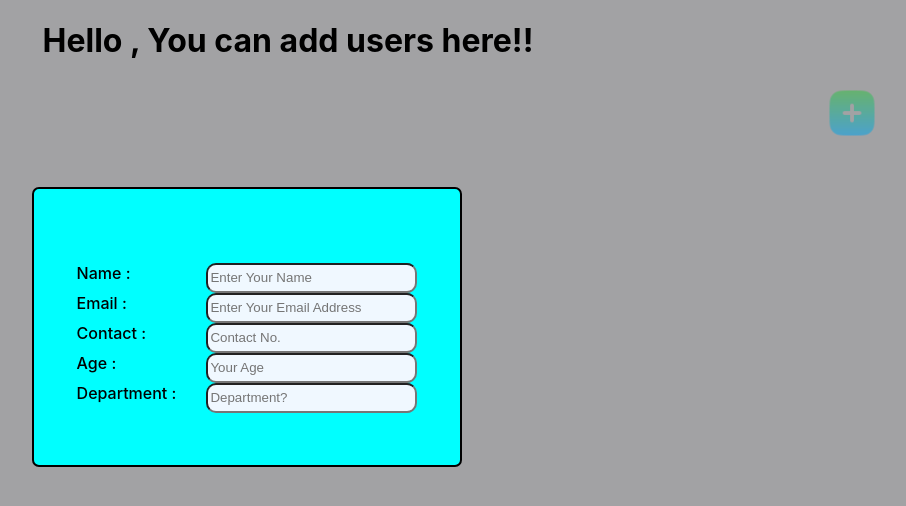
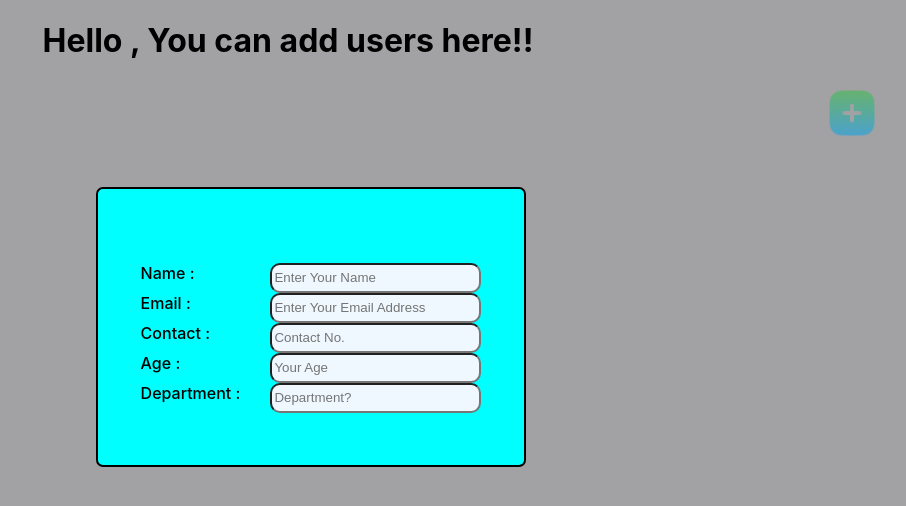
Before and after one commit to Shoyohazy/Redux_Projects, a React (Create React App) app in the folder user-management/: page / in a window 1280 px wide. Both pictures are taken after a click on the button 1204 px from the left and 114 px from the top of the page. Shown: the top 506 px of the page, without its empty margins (352-1258 px from the left). Built offline with nearby package versions, Linux system fonts and the light colour scheme.

Commit message:
form fix

```diff
--- a/user-management/src/components/form.css
+++ b/user-management/src/components/form.css
@@ -6,7 +6,7 @@
     justify-content: center;
     border: 2px solid black;
     border-radius: 7px 7px 7px 7px;
-    margin-left: 30%;
+    margin-left: 35%;
     margin-top: 40px;
     background-color: aqua;
 }
```
